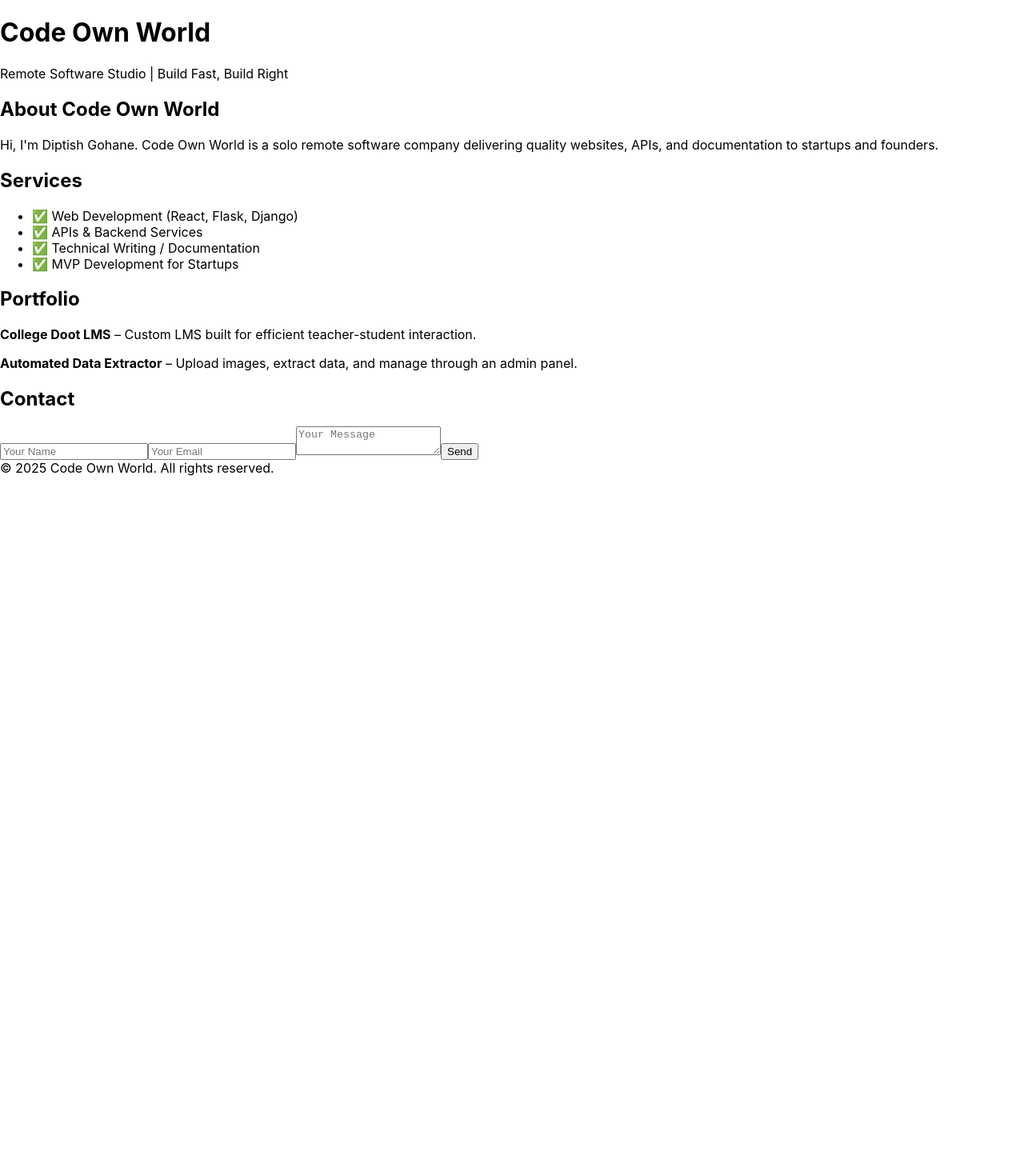
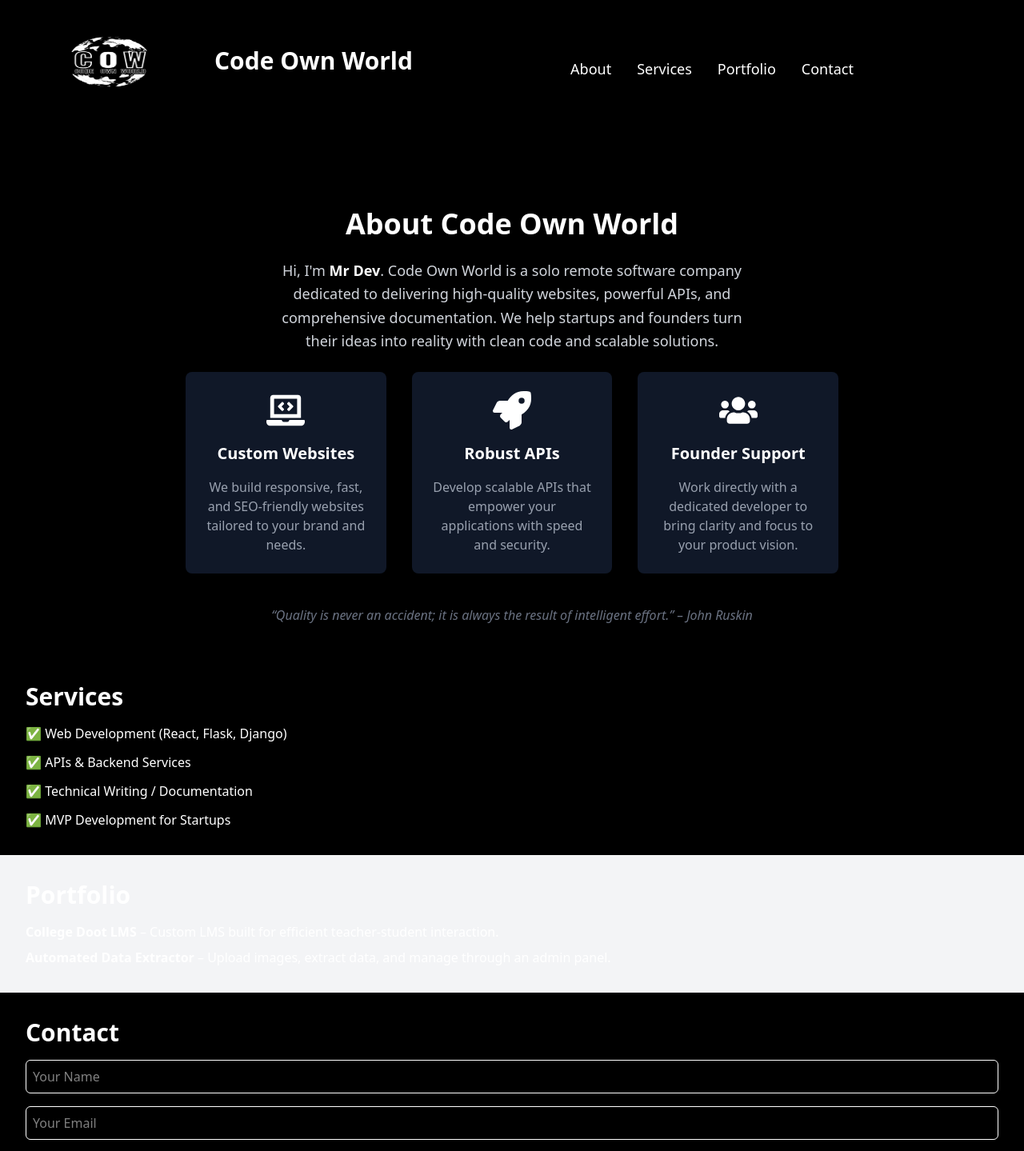
Before and after one commit to Codeownworld/code-own-world, a React (Create React App) app: page / in a window 1280 px wide. Shown: the top 1439 px of the page at 80% size. Before the commit the page ends 800 px from the top, so only its background shows below. Built offline with nearby package versions, Linux system fonts and the light colour scheme.

Commit message:
final bug

```diff
--- a/postcss.config.js
+++ /dev/null
@@ -1,6 +0,0 @@
-module.exports = {
-  plugins: {
-    '@tailwindcss/postcss': {},
-    autoprefixer: {},
-  },
-};
--- a/public/index.html
+++ b/public/index.html
@@ -9,6 +9,8 @@
       name="description"
       content="Web site created using create-react-app"
     />
+        <script src="https://cdn.jsdelivr.net/npm/@tailwindcss/browser@4"></script>
+
     <link rel="apple-touch-icon" href="%PUBLIC_URL%/logo192.png" />
     <!--
       manifest.json provides metadata used when your web app is installed on a
--- a/src/App.css
+++ b/src/App.css
@@ -36,6 +36,3 @@
     transform: rotate(360deg);
   }
 }
-@tailwind base;
-@tailwind components;
-@tailwind utilities;
--- a/src/App.js
+++ b/src/App.js
@@ -2,19 +2,92 @@ import About from "./components/About";
 import Services from "./components/Services";
 import Portfolio from "./components/Portfolio";
 import Contact from "./components/Contact";
+import { motion } from "framer-motion";
+import { useEffect } from "react";
+import ReactGA from "react-ga4";
+import logo from "./logo.png"
+function App() {
+  useEffect(() => {
+    ReactGA.initialize("G-XXXXXXXXXX"); // Replace with your GA4 ID
+    ReactGA.send({ hitType: "pageview", page: window.location.pathname });
+  }, []);
 
-function App() {
+  const scrollToSection = (id) => {
+    const el = document.getElementById(id);
+    if (el) {
+      el.scrollIntoView({ behavior: "smooth" });
+    }
+  };
+
   return (
-    <div className="font-sans">
-      <header className="text-center p-6 bg-blue-600 text-white">
-        <h1 className="text-4xl font-bold">Code Own World</h1>
-        <p>Remote Software Studio | Build Fast, Build Right</p>
+    <div className="font-sans bg-black text-white min-h-screen flex flex-col">
+      <header className="flex flex-col md:flex-row items-center justify-between p-4 bg-black shadow-md sticky top-0 z-50">
+        {/* Logo */}
+        <div
+          className="flex items-center space-x-3 cursor-pointer"
+          onClick={() => window.scrollTo({ top: 0, behavior: "smooth" })}
+        >
+          <img
+            src={logo} // adjust path as needed
+            alt="Code Own World Logo"
+            className="h-35 w-60 "
+          />
+          <motion.h1
+            className="text-3xl font-bold text-white mb-5"
+            initial={{ opacity: 0, y: -20 }}
+            animate={{ opacity: 1, y: 0 }}
+            transition={{ duration: 0.5 }}
+          >
+            Code Own World
+          </motion.h1>
+        </div>
+
+        {/* Navigation centered */}
+        <nav className="mt-3 md:mt-0 flex-grow flex justify-center space-x-8 text-lg font-medium">
+          <button
+            onClick={() => scrollToSection("about")}
+            className="hover:underline focus:outline-none"
+          >
+            About
+          </button>
+          <button
+            onClick={() => scrollToSection("services")}
+            className="hover:underline focus:outline-none"
+          >
+            Services
+          </button>
+          <button
+            onClick={() => scrollToSection("portfolio")}
+            className="hover:underline focus:outline-none"
+          >
+            Portfolio
+          </button>
+          <button
+            onClick={() => scrollToSection("contact")}
+            className="hover:underline focus:outline-none"
+          >
+            Contact
+          </button>
+        </nav>
       </header>
-      <About />
-      <Services />
-      <Portfolio />
-      <Contact />
-      <footer className="text-center p-4 bg-gray-200 text-sm">
+
+      {/* Sections */}
+      <main className="flex-grow">
+        <section id="about">
+          <About />
+        </section>
+        <section id="services">
+          <Services />
+        </section>
+        <section id="portfolio">
+          <Portfolio />
+        </section>
+        <section id="contact">
+          <Contact />
+        </section>
+      </main>
+
+      <footer className="text-center p-4 bg-gray-900 text-sm text-gray-400">
         © 2025 Code Own World. All rights reserved.
       </footer>
     </div>
--- a/src/components/About.jsx
+++ b/src/components/About.jsx
@@ -1,8 +1,67 @@
+import { motion } from "framer-motion";
+import { FaLaptopCode, FaRocket, FaUsers } from "react-icons/fa";
+
 export default function About() {
   return (
-    <section className="p-8 bg-gray-100">
-      <h2 className="text-3xl font-bold mb-2">About Code Own World</h2>
-      <p>Hi, I'm Diptish Gohane. Code Own World is a solo remote software company delivering quality websites, APIs, and documentation to startups and founders.</p>
-    </section>
+    <motion.section
+      className="max-w-4xl mx-auto p-10 bg-black rounded-xl shadow-lg mt-12"
+      initial={{ opacity: 0, y: 30 }}
+      whileInView={{ opacity: 1, y: 0 }}
+      viewport={{ once: true }}
+      transition={{ duration: 0.7, ease: "easeOut" }}
+    >
+      <h2 className="text-4xl font-extrabold text-white mb-6 text-center">
+        About Code Own World
+      </h2>
+
+      <p className="text-lg text-gray-300 mb-6 leading-relaxed text-center max-w-xl mx-auto">
+        Hi, I'm <span className="font-semibold text-white">Mr Dev</span>.
+        Code Own World is a solo remote software company dedicated to delivering
+        high-quality websites, powerful APIs, and comprehensive documentation.
+        We help startups and founders turn their ideas into reality with clean code and scalable solutions.
+      </p>
+
+      <div className="flex flex-col md:flex-row justify-around gap-8 text-center">
+        <motion.div
+          className="bg-gray-900 p-6 rounded-lg shadow-md flex flex-col items-center space-y-4 hover:shadow-white/50 transition-shadow cursor-default"
+          whileHover={{ scale: 1.05 }}
+          transition={{ type: "spring", stiffness: 300 }}
+        >
+          <FaLaptopCode className="text-white text-5xl" />
+          <h3 className="text-xl font-semibold text-white">Custom Websites</h3>
+          <p className="text-gray-400 max-w-xs">
+            We build responsive, fast, and SEO-friendly websites tailored to your brand and needs.
+          </p>
+        </motion.div>
+
+        <motion.div
+          className="bg-gray-900 p-6 rounded-lg shadow-md flex flex-col items-center space-y-4 hover:shadow-white/50 transition-shadow cursor-default"
+          whileHover={{ scale: 1.05 }}
+          transition={{ type: "spring", stiffness: 300 }}
+        >
+          <FaRocket className="text-white text-5xl" />
+          <h3 className="text-xl font-semibold text-white">Robust APIs</h3>
+          <p className="text-gray-400 max-w-xs">
+            Develop scalable APIs that empower your applications with speed and security.
+          </p>
+        </motion.div>
+
+        <motion.div
+          className="bg-gray-900 p-6 rounded-lg shadow-md flex flex-col items-center space-y-4 hover:shadow-white/50 transition-shadow cursor-default"
+          whileHover={{ scale: 1.05 }}
+          transition={{ type: "spring", stiffness: 300 }}
+        >
+          <FaUsers className="text-white text-5xl" />
+          <h3 className="text-xl font-semibold text-white">Founder Support</h3>
+          <p className="text-gray-400 max-w-xs">
+            Work directly with a dedicated developer to bring clarity and focus to your product vision.
+          </p>
+        </motion.div>
+      </div>
+
+      <p className="mt-10 text-center text-gray-500 italic">
+        “Quality is never an accident; it is always the result of intelligent effort.” – John Ruskin
+      </p>
+    </motion.section>
   );
 }
--- a/src/components/Contact.jsx
+++ b/src/components/Contact.jsx
@@ -1,13 +1,44 @@
+import { motion } from "framer-motion";
 export default function Contact() {
   return (
-    <section className="p-8">
+    <motion.section
+      className="p-8"
+      initial={{ opacity: 0 }}
+      whileInView={{ opacity: 1 }}
+      transition={{ duration: 0.5 }}
+    >
       <h2 className="text-3xl font-bold mb-4">Contact</h2>
-      <form action="https://formspree.io/f/your-id" method="POST" className="space-y-4">
-        <input name="name" required placeholder="Your Name" className="border p-2 w-full" />
-        <input name="email" type="email" required placeholder="Your Email" className="border p-2 w-full" />
-        <textarea name="message" required placeholder="Your Message" className="border p-2 w-full h-32" />
-        <button type="submit" className="bg-blue-600 text-white px-4 py-2">Send</button>
+      <form
+        action="https://formspree.io/f/YOUR_FORM_ID"
+        method="POST"
+        className="space-y-4"
+      >
+        <input
+          name="name"
+          required
+          placeholder="Your Name"
+          className="border p-2 w-full rounded-md"
+        />
+        <input
+          name="email"
+          type="email"
+          required
+          placeholder="Your Email"
+          className="border p-2 w-full rounded-md"
+        />
+        <textarea
+          name="message"
+          required
+          placeholder="Your Message"
+          className="border p-2 w-full h-32 rounded-md"
+        />
+        <button
+          type="submit"
+          className="bg-blue-600 text-white px-4 py-2 rounded hover:bg-blue-700"
+        >
+          Send
+        </button>
       </form>
-    </section>
+    </motion.section>
   );
 }
--- a/src/index.css
+++ b/src/index.css
@@ -1,6 +1,4 @@
-@tailwind base;
-@tailwind components;
-@tailwind utilities;
+
 
 body {
   margin: 0;
--- a/tailwind.config.js
+++ /dev/null
@@ -1,11 +0,0 @@
-/** @type {import('tailwindcss').Config} */
-module.exports = {
-  content: [
-    './src/**/*.{js,jsx,ts,tsx}',
-    './public/index.html',
-  ],
-  theme: {
-    extend: {},
-  },
-  plugins: [],
-};
```
Also changed, not shown: package.json (+8 -2 lines), src/logo.png (added), 1 other file (tests, documents, lock files or other folders).
